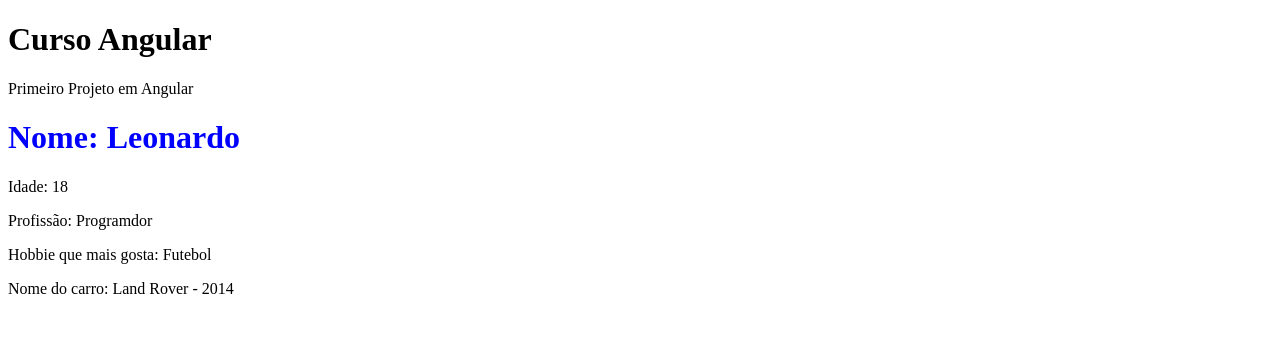
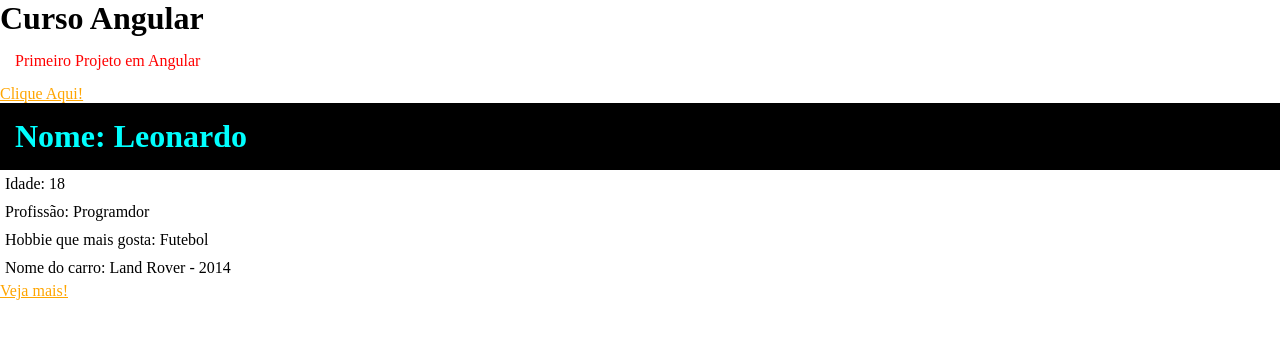
Before and after one commit to leooli0/curso-angular13v, an Angular app: page / in a window 1280 px wide. Shown: the top 338 px of the page. Built offline with nearby package versions, Linux system fonts and the light colour scheme.

Commit message:
css no angular

```diff
--- a/src/app/app.component.html
+++ b/src/app/app.component.html
@@ -1,4 +1,6 @@
 <h1>Curso Angular</h1>
 <p>Primeiro Projeto em Angular</p>
-
+<div>
+  <a href="#">Clique Aqui!</a>
+</div>
 <app-first-component></app-first-component>
--- a/src/app/app.component.scss
+++ b/src/app/app.component.scss
@@ -0,0 +1,4 @@
+p {
+  color: red;
+  padding: 15px;
+}
--- a/src/app/components/first-component/first-component.component.html
+++ b/src/app/components/first-component/first-component.component.html
@@ -1,5 +1,8 @@
-<h1>Nome: {{ name }}</h1>
+<h1 class="title">Nome: {{ name }}</h1>
 <p>Idade: {{ age }}</p>
 <p>Profissão: {{ job }}</p>
 <p>Hobbie que mais gosta: {{ hobbies[2] }}</p>
 <p>Nome do carro: {{ car.name }} - {{ car.year }}</p>
+<div>
+  <a href="#">Veja mais!</a>
+</div>
--- a/src/app/components/first-component/first-component.component.scss
+++ b/src/app/components/first-component/first-component.component.scss
@@ -1,3 +1,9 @@
-h1 {
-  color: blue;
+.title {
+  background: #000;
+  color: aqua;
+  padding: 15px;
 }
+
+p {
+  padding: 5px;
+}
--- a/src/styles.scss
+++ b/src/styles.scss
@@ -1 +1,10 @@
 /* You can add global styles to this file, and also import other style files */
+
+* {
+    padding: 0;
+    margin: 0;
+}
+
+a {
+  color: orange;
+}
```
